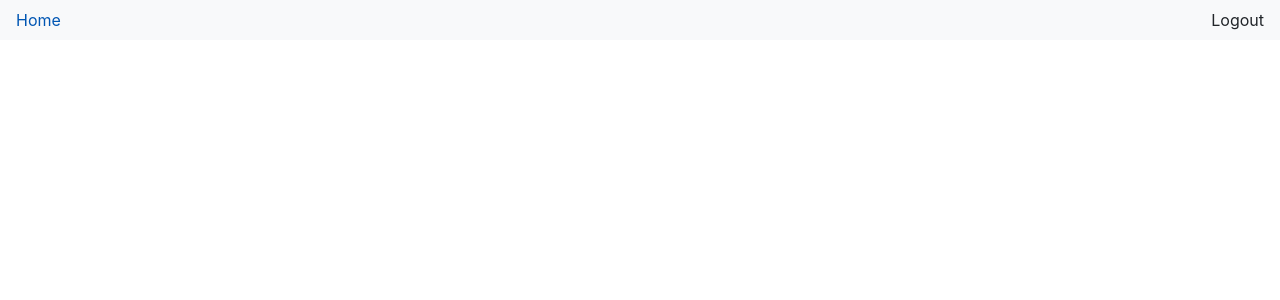
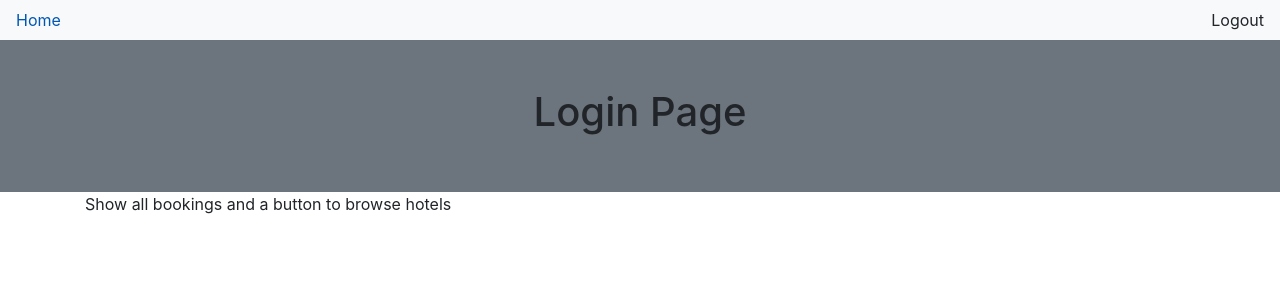
Before and after one commit to jeromeski/react-booking-app, a React (Create React App) app in the folder client/: page /dashboard in a window 1280 px wide. Shown: the top 300 px of the page. Built offline with nearby package versions, Linux system fonts and the light colour scheme; sample sign-in values are in the browser's storage.

Commit message:
Create PrivateRoute and Dashboard components

```diff
--- a/client/src/App.js
+++ b/client/src/App.js
@@ -7,6 +7,8 @@ import Home from './booking/Home';
 import TopNav from './components/TopNav';
 
 import 'react-toastify/dist/ReactToastify.css';
+import PrivateRoute from './components/PrivateRoute';
+import Dashboard from './user/Dashboard';
 
 const App = () => {
 	return (
@@ -17,6 +19,7 @@ const App = () => {
 				<Route exact path='/' component={Home} />
 				<Route exact path='/login' component={Login} />
 				<Route exact path='/register' component={Register} />
+				<PrivateRoute exact path='/dashboard' component={Dashboard} />
 			</Switch>
 		</BrowserRouter>
 	);
--- /dev/null
+++ b/client/src/components/PrivateRoute.js
@@ -0,0 +1,11 @@
+import React from 'react';
+import { useSelector } from 'react-redux';
+import { Redirect, Route } from 'react-router';
+
+const PrivateRoute = ({ ...rest }) => {
+	const auth = useSelector((state) => state.auth);
+
+	return auth && auth.token ? <Route {...rest} /> : <Redirect to='/login' />;
+};
+
+export default PrivateRoute;
--- /dev/null
+++ b/client/src/user/Dashboard.js
@@ -0,0 +1,16 @@
+import React, { Fragment } from 'react';
+
+const Dashboard = () => {
+	return (
+		<Fragment>
+			<div className='container-fluid p-5 bg-secondary text-center'>
+				<h1>Login Page</h1>
+			</div>
+			<div className='container'>
+				<p>Show all bookings and a button to browse hotels</p>
+			</div>
+		</Fragment>
+	);
+};
+
+export default Dashboard;
```
Also changed, not shown: 1 other file (tests, documents, lock files or other folders).
